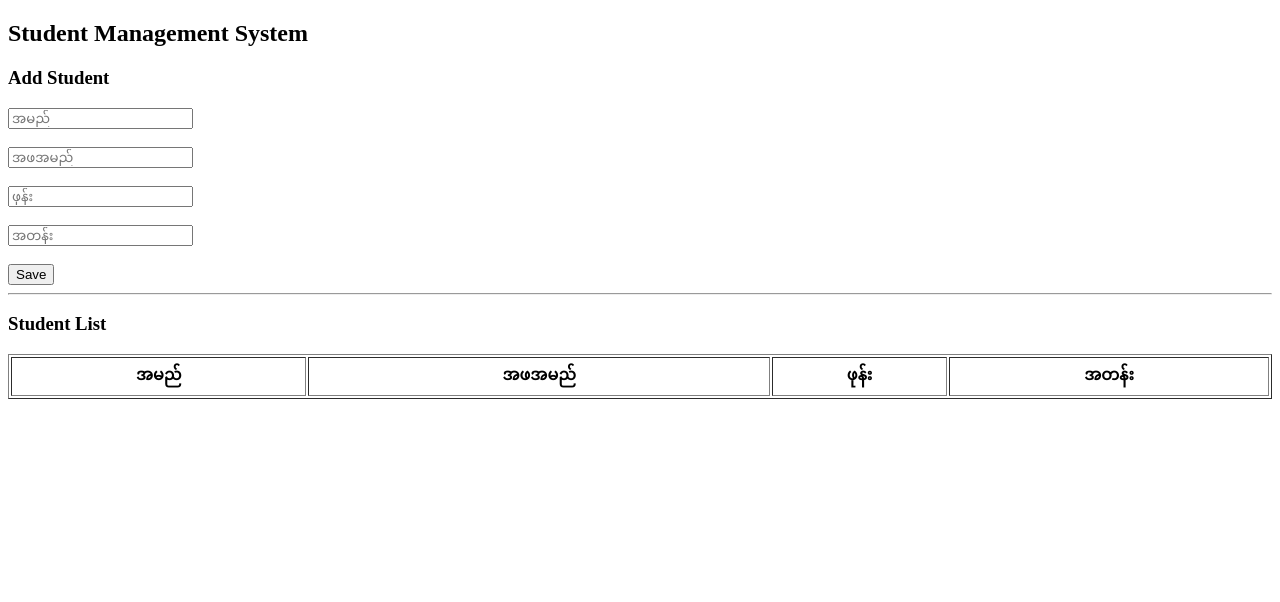
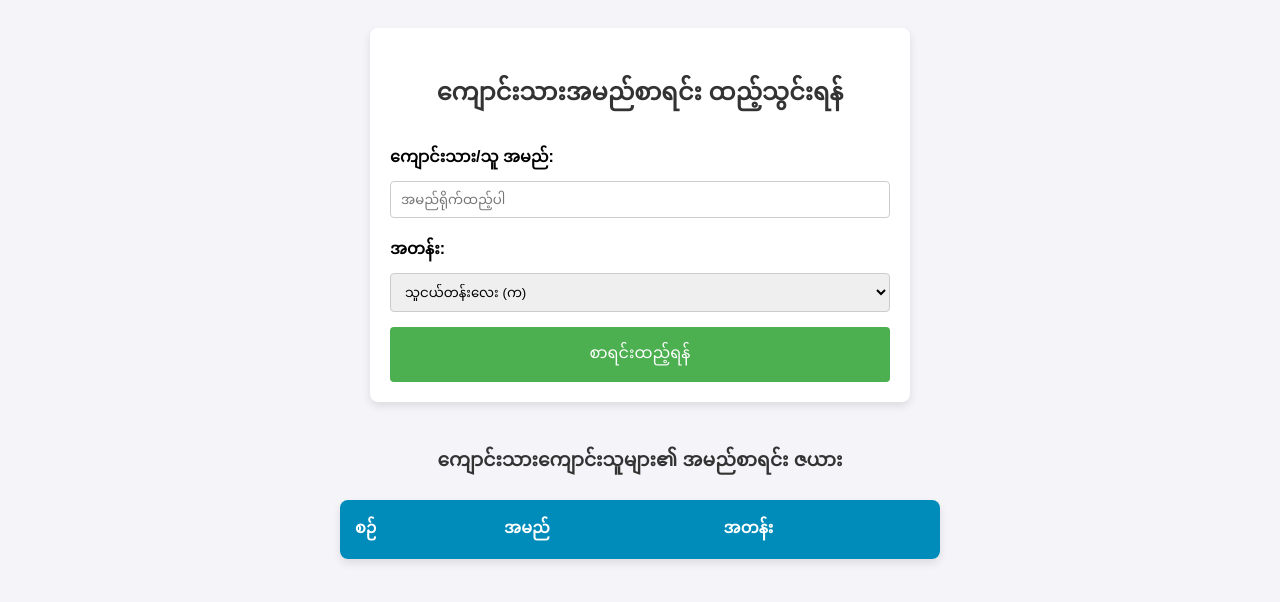
Before and after one commit to mobilelegendsgord3200-blip/tzo, a plain HTML site: page index.html in a window 1280 px wide. Drawn offline with Linux system fonts and the light colour scheme.

Commit message:
Update index.html

```diff
--- a/index.html
+++ b/index.html
@@ -1,70 +1,150 @@
 <!DOCTYPE html>
-<html>
+<html lang="my">
 <head>
-  <title>School System</title>
+    <meta charset="UTF-8">
+    <meta name="viewport" content="width=device-width, initial-scale=1.0">
+    <title>ကျောင်းသားကျောင်းသူများ အမည်စာရင်း</title>
+    <style>
+        body {
+            font-family: Arial, sans-serif;
+            background-color: #f4f4f9;
+            padding: 20px;
+            display: flex;
+            flex-direction: column;
+            align-items: center;
+        }
+        .container {
+            background: #fff;
+            padding: 20px;
+            border-radius: 8px;
+            box-shadow: 0 4px 8px rgba(0,0,0,0.1);
+            width: 90%;
+            max-width: 500px;
+            margin-bottom: 20px;
+        }
+        h2, h3 {
+            color: #333;
+            text-align: center;
+        }
+        .form-group {
+            margin-bottom: 15px;
+        }
+        label {
+            display: block;
+            margin-bottom: 5px;
+            font-weight: bold;
+        }
+        input[type="text"], select {
+            width: 100%;
+            padding: 10px;
+            border: 1px solid #ccc;
+            border-radius: 4px;
+            box-sizing: border-box;
+        }
+        button {
+            width: 100%;
+            padding: 10px;
+            background-color: #4CAF50;
+            color: white;
+            border: none;
+            border-radius: 4px;
+            font-size: 16px;
+            cursor: pointer;
+        }
+        button:hover {
+            background-color: #45a049;
+        }
+        table {
+            border-collapse: collapse;
+            width: 90%;
+            max-width: 600px;
+            background: #fff;
+            box-shadow: 0 4px 8px rgba(0,0,0,0.1);
+            border-radius: 8px;
+            overflow: hidden;
+        }
+        th, td {
+            padding: 12px 15px;
+            text-align: left;
+        }
+        th {
+            background-color: #008CBA;
+            color: white;
+            font-weight: bold;
+        }
+        tr:nth-child(even) {
+            background-color: #f2f2f2;
+        }
+    </style>
 </head>
 <body>
 
-<h2>Student Management System</h2>
+    <div class="container">
+        <h2>ကျောင်းသားအမည်စာရင်း ထည့်သွင်းရန်</h2>
 
-<h3>Add Student</h3>
+        <div class="form-group">
+            <label for="studentName">ကျောင်းသား/သူ အမည်:</label>
+            <input type="text" id="studentName" placeholder="အမည်ရိုက်ထည့်ပါ">
+        </div>
 
-<input id="name" placeholder="အမည်"><br><br>
-<input id="father" placeholder="အဖအမည်"><br><br>
-<input id="phone" placeholder="ဖုန်း"><br><br>
-<input id="class" placeholder="အတန်း"><br><br>
+        <div class="form-group">
+            <label for="studentClass">အတန်း:</label>
+            <select id="studentClass">
+                <option value="သူငယ်တန်းလေး (က)">သူငယ်တန်းလေး (က)</option>
+                <option value="သူငယ်တန်းလေး (ခ)">သူငယ်တန်းလေး (ခ)</option>
+                <option value="သူငယ်တန်းကြီး (က)">သူငယ်တန်းကြီး (က)</option>
+                <option value="သူငယ်တန်းကြီး (ခ)">သူငယ်တန်းကြီး (ခ)</option>
+                <option value="ပထမတန်း">ပထမတန်း</option>
+                <option value="ဒုတိယတန်း">ဒုတိယတန်း</option>
+                <option value="တတိယတန်း">တတိယတန်း</option>
+                <option value="စတုတ္ထတန်း">စတုတ္ထတန်း</option>
+            </select>
+        </div>
 
-<button onclick="addStudent()">Save</button>
+        <button onclick="addStudent()">စာရင်းထည့်ရန်</button>
+    </div>
 
-<hr>
+    <h3>ကျောင်းသားကျောင်းသူများ၏ အမည်စာရင်း ဇယား</h3>
 
-<h3>Student List</h3>
-
-<table border="1" width="100%">
+    <table id="studentTable">
         <thead>
             <tr>
+                <th>စဉ်</th>
                 <th>အမည်</th>
-      <th>အဖအမည်</th>
-      <th>ဖုန်း</th>
                 <th>အတန်း</th>
             </tr>
         </thead>
-  <tbody id="list"></tbody>
+        <tbody>
+            </tbody>
     </table>
 
     <script>
-let students = [];
+        let count = 1;
 
         function addStudent() {
-  let name = document.getElementById("name").value;
-  let father = document.getElementById("father").value;
-  let phone = document.getElementById("phone").value;
-  let cls = document.getElementById("class").value;
+            const nameInput = document.getElementById("studentName");
+            const classSelect = document.getElementById("studentClass");
 
-  students.push({ name, father, phone, cls });
+            const name = nameInput.value.trim();
+            const className = classSelect.value;
 
-  renderTable();
-
-  document.getElementById("name").value = "";
-  document.getElementById("father").value = "";
-  document.getElementById("phone").value = "";
-  document.getElementById("class").value = "";
+            if (name === "") {
+                alert("ကျောင်းသားအမည်ကို ရိုက်ထည့်ပေးပါဦး။");
+                return;
             }
 
-function renderTable() {
-  let table = document.getElementById("list");
-  table.innerHTML = "";
+            const table = document.getElementById("studentTable").getElementsByTagName('tbody')[0];
+            const newRow = table.insertRow();
+          const cell1 = newRow.insertCell(0);
+            const cell2 = newRow.insertCell(1);
+            const cell3 = newRow.insertCell(2);
 
-  students.forEach(s => {
-    table.innerHTML +=
-      <tr>
-        <td>${s.name}</td>
-        <td>${s.father}</td>
-        <td>${s.phone}</td>
-        <td>${s.cls}</td>
-      </tr>
-    ;
-  });
+            cell1.innerHTML = count++;
+            cell2.innerHTML = name;
+            cell3.innerHTML = className;
+
+            // ထည့်ပြီးရင် text box ကို အလွတ်ပြန်လုပ်ပေးခြင်း
+            nameInput.value = "";
         }
     </script>
 
```
Lines whose indentation alone changed are shown as unchanged.
